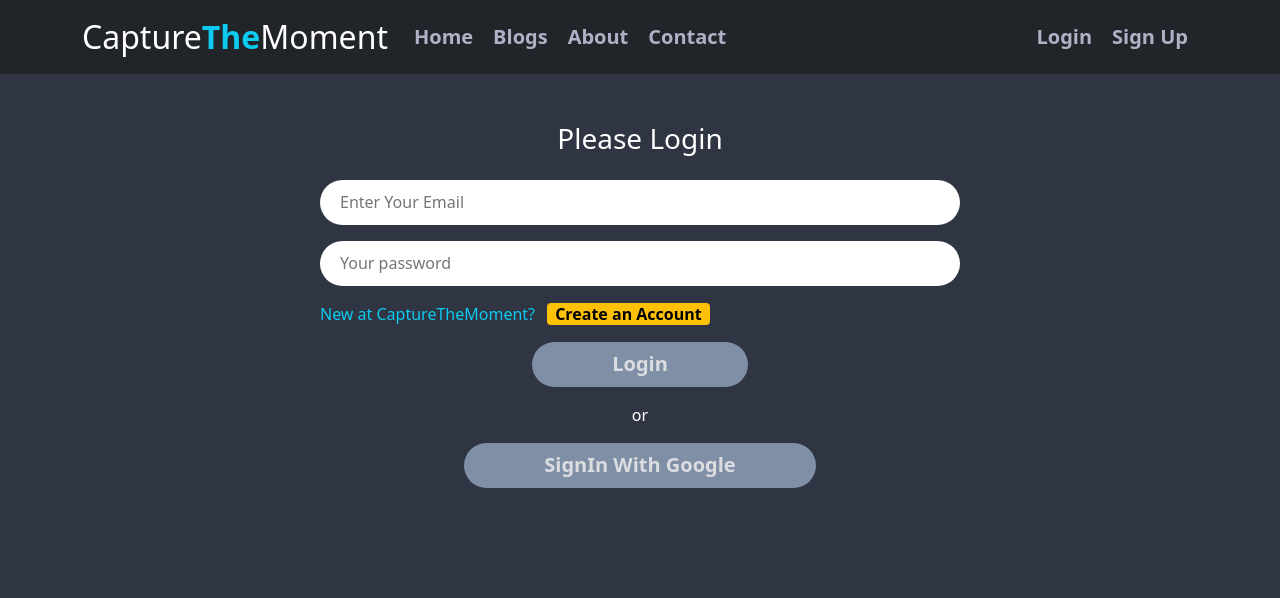
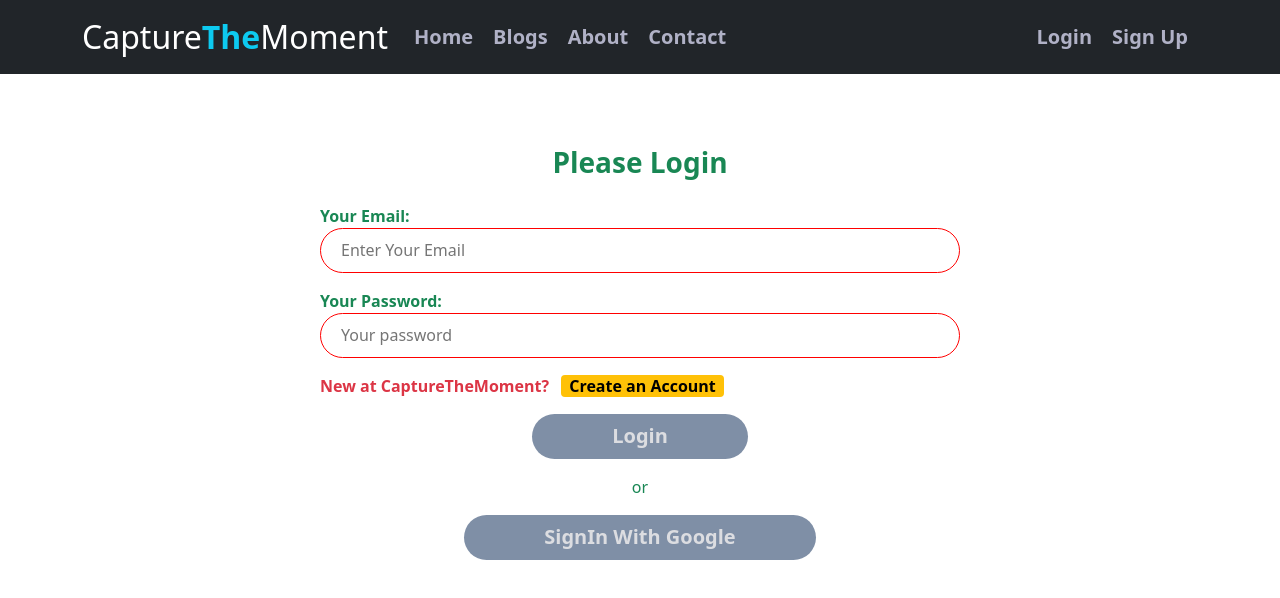
Before and after one commit to azmi0323/bike-hub, a React (Create React App) app: page /logIn in a window 1280 px wide. Shown: the top 598 px of the page. Built offline with nearby package versions, Linux system fonts and the light colour scheme; no server answers.

Commit message:
style card

```diff
--- a/public/product.json
+++ b/public/product.json
@@ -1,7 +1,7 @@
 [
     {
     "id": 1,
-    "name": "Silver Package Single",
+    "name": "Silver Package Single Person",
     "price": "49.99",
     "body": "Silver Single package you can get in just 49.99 bucks. Here you will get 12 edited photo with 50 row file.",
     "img" : "https://randomuser.me/api/portraits/men/18.jpg"
@@ -9,7 +9,7 @@
 
     {
     "id": 2,
-    "name": "Silver Package Couple",
+    "name": "Silver Package Couple Shoot",
     "price": "99.99",
     "body": "Silver Couple package you can get in just 99.99 bucks. Here you will get 24 edited photo with 100 row file.",
     "img" : "https://randomuser.me/api/portraits/men/18.jpg"
--- a/src/App.css
+++ b/src/App.css
@@ -36,6 +36,3 @@
     transform: rotate(360deg);
   }
 }
-body {
-background-color :#2f3542!important;
-}
--- a/src/Components/LogIn/LogIn.css
+++ b/src/Components/LogIn/LogIn.css
@@ -3,6 +3,7 @@
     padding: 10px 20px;
     border: none;
     border-radius: 25px;
+    border: 1px solid red;
 
 }
 .login-btn{
--- a/src/Components/LogIn/LogIn.js
+++ b/src/Components/LogIn/LogIn.js
@@ -18,31 +18,33 @@ const LogIn = () => {
   }
 
   return (
-    <div className="mt-5">
+    <div className="mt-5 ">
       <form className="w-50 mx-auto">
-        <h3 className="text-center text-white">Please Login</h3>
+        <h3 className="text-center text-success fw-bold pt-4">Please Login</h3>
+        <label className="mt-3 text-success fw-bold" htmlFor="email">Your Email:</label>
         <input
-          className="w-100 mt-3 input-field"
+          className="w-100 input-field"
           type="email"
           name=""
           id=""
           placeholder="Enter Your Email"
         />
+        <label className="mt-3 text-success fw-bold" htmlFor="email">Your Password:</label>
         <input
-          className="w-100 input-field mt-3"
+          className="w-100 input-field "
           type="password"
           placeholder="Your password"
           name=""
           id=""
         />
 
-        <p className="text-info mt-3">New at CaptureTheMoment?  <Link className="text-decoration-none text-black rounded px-2 ms-2 fw-bold my-2 bg-warning" to='/signUp'>Create an Account</Link></p>
+        <p className="text-danger fw-bold mt-3">New at CaptureTheMoment?  <Link className="text-decoration-none text-black rounded px-2 ms-2 fw-bold my-2 bg-warning" to='/signUp'>Create an Account</Link></p>
         <input
           className="login-btn d-block mx-auto mt-3"
           type="button"
           value="Login"
         />
-        <div className="text-white d-flex justify-content-center mt-3">
+        <div className="text-success d-flex justify-content-center mt-3">
           <div></div>
           <div>or</div>
           <div></div>
--- a/src/Components/Products/Products.css
+++ b/src/Components/Products/Products.css
@@ -0,0 +1,7 @@
+.user-card {
+    margin: 20px;
+    border-radius: 15px;
+    box-shadow: 17px 15px 31px -33px rgba(0, 0, 0, 0.75);
+    -webkit-box-shadow: 17px 15px 31px -33px rgba(0, 0, 0, 0.75);
+    -moz-box-shadow: 17px 15px 31px -33px rgba(0, 0, 0, 0.75);
+  }
--- a/src/Components/Products/Products.js
+++ b/src/Components/Products/Products.js
@@ -1,23 +1,20 @@
 import React from "react";
 import { Card, CardGroup } from "react-bootstrap";
-
+import "./Products.css";
 const Products = (props) => {
-  const {img,name}=props.product
+  const { img, name, body, price } = props.product;
   return (
-    <div className="">
+    <div className="user-card mt-5">
       <CardGroup className="">
         <Card>
           <Card.Img variant="top" src={img} />
           <Card.Body>
-            <Card.Title>{name}</Card.Title>
-            <Card.Text>
-              This is a wider card with supporting text below as a natural
-              lead-in to additional content. This card has even longer content
-              than the first to show that equal height action.
-            </Card.Text>
+            <Card.Title className="text-success fw-bold fs-2">{name}</Card.Title>
+            <Card.Title>Price: <span className="text-danger fw-bold">$ {price}</span></Card.Title>
+            <Card.Text>{body}</Card.Text>
           </Card.Body>
           <Card.Footer>
-            <button>Details</button>
+            <button className="btn btn-info d-block w-100">Book Now</button>
           </Card.Footer>
         </Card>
       </CardGroup>
```
